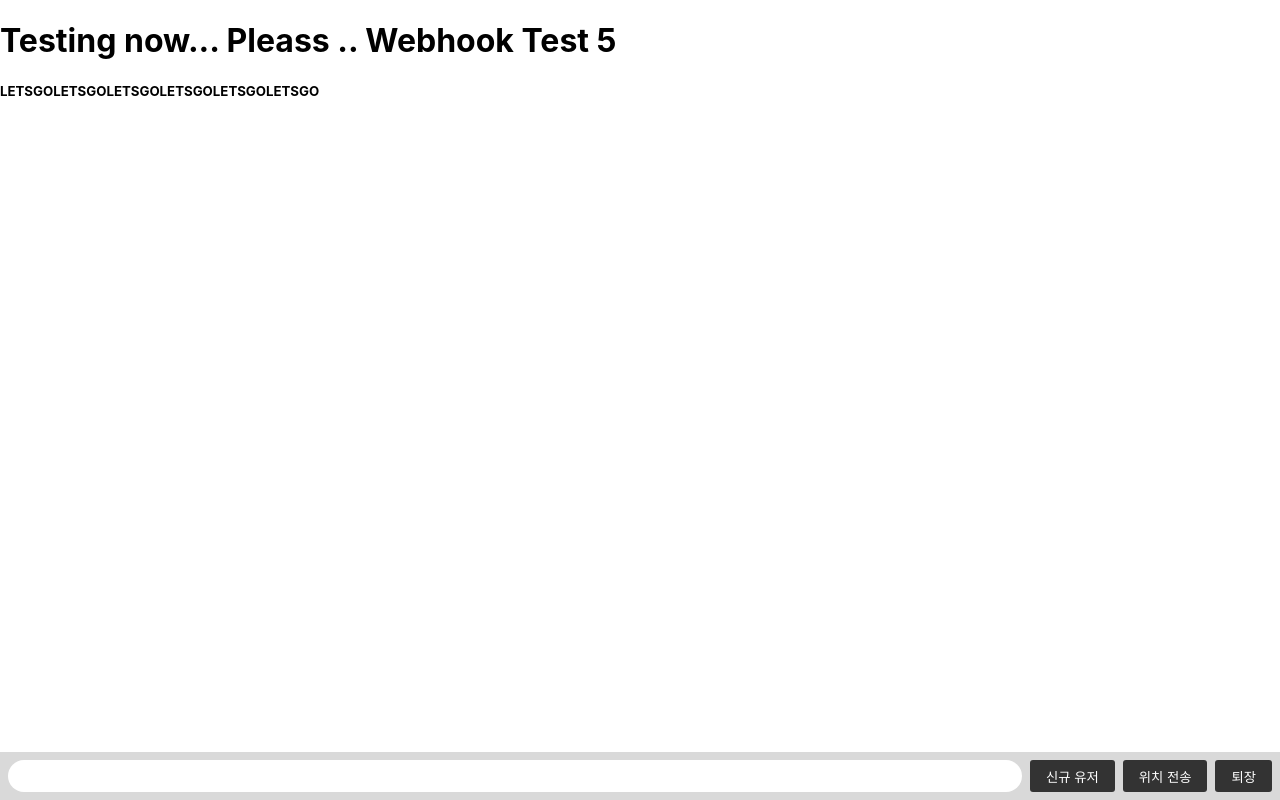
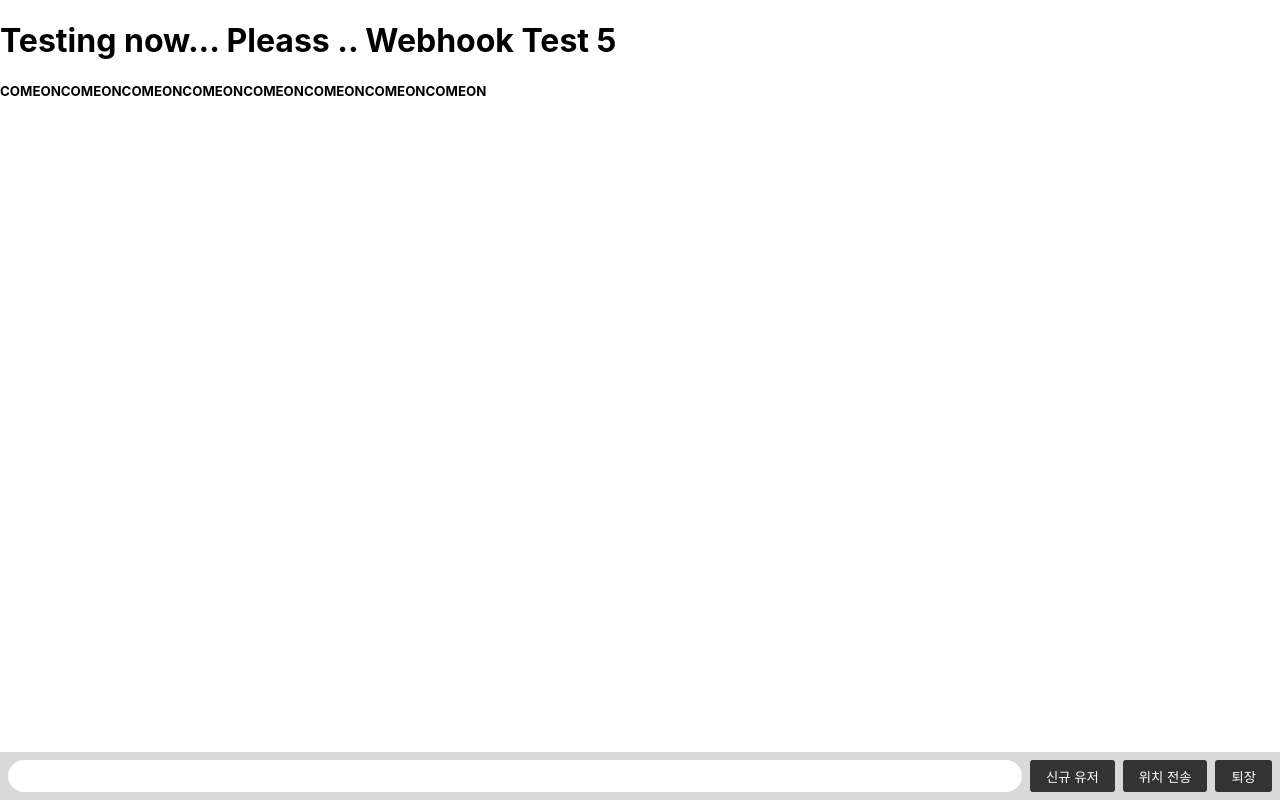
Before and after one commit to iamyoungbin/Docker-Test, a website: page BE/index.html in a window 1280 px wide. Drawn offline with nearby package versions, Linux system fonts and the light colour scheme; no server answers.

Commit message:
build test 1

```diff
--- a/BE/index.html
+++ b/BE/index.html
@@ -57,7 +57,7 @@
   </head>
   <body>
     <h1>Testing now... Pleass .. Webhook Test 5</h1>
-    <h5>LETSGOLETSGOLETSGOLETSGOLETSGOLETSGO</h5>
+    <h5>COMEONCOMEONCOMEONCOMEONCOMEONCOMEONCOMEONCOMEON</h5>
     <ul id="messages"></ul>
     <form id="form" action="">
       <input id="input" autocomplete="off" /><button id="init">
```
